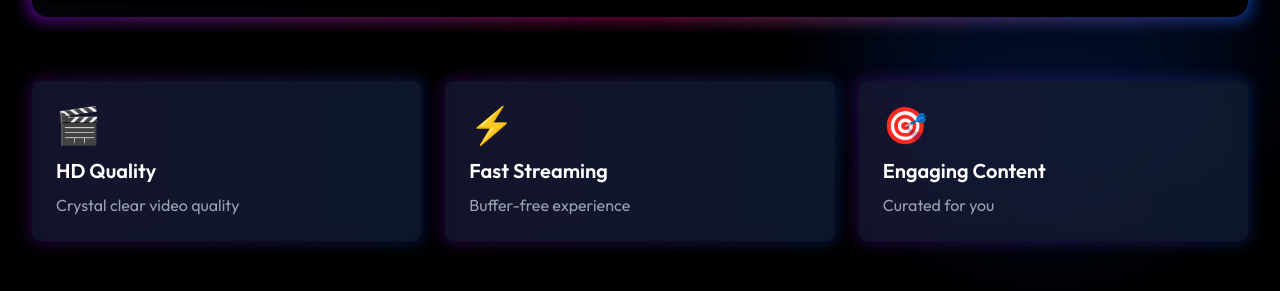
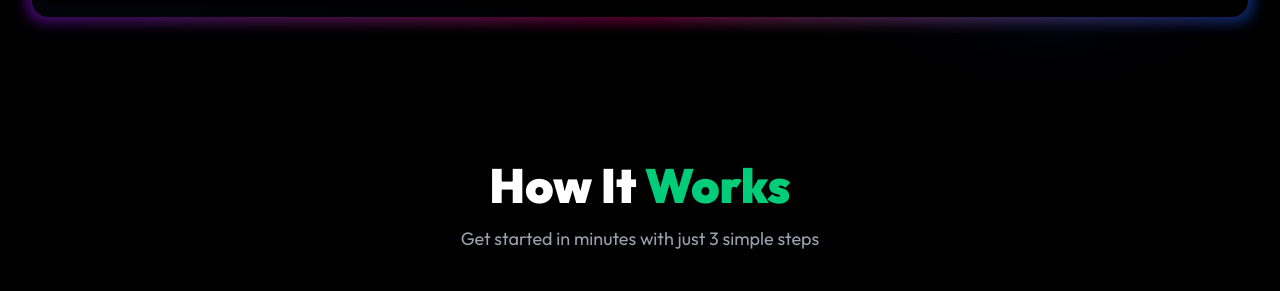
Before and after one commit to Deepanshumelkani77/Interview, a React app in the folder frontend/: page / in a window 1280 px wide. Shown: the part 2758-3049 px from the top of the page. Built offline with nearby package versions, Linux system fonts and the light colour scheme; grey boxes are pictures that could not be loaded; the HTML template or start-up script is replaced by a standard one.

Commit message:
video created successfully

```diff
--- a/frontend/src/components/Video.jsx
+++ b/frontend/src/components/Video.jsx
@@ -25,7 +25,7 @@ const Video = () => {
         <div className="text-center mb-12 sm:mb-16">
           <h2 className="text-4xl sm:text-5xl lg:text-6xl font-bold text-white mb-4 animate-fade-in">
             Watch Our
-            <span className="block mt-2 bg-gradient-to-r from-purple-400 via-pink-500 to-blue-500 bg-clip-text text-transparent">
+            <span className="block mt-2 text-[#00CC79]">
               Featured Video
             </span>
           </h2>
@@ -84,27 +84,7 @@ const Video = () => {
           </div>
         </div>
 
-        {/* Feature Cards Below Video */}
-        <div className="grid grid-cols-1 sm:grid-cols-3 gap-6 mt-12 sm:mt-16">
-          {[
-            { icon: '🎬', title: 'HD Quality', desc: 'Crystal clear video quality' },
-            { icon: '⚡', title: 'Fast Streaming', desc: 'Buffer-free experience' },
-            { icon: '🎯', title: 'Engaging Content', desc: 'Curated for you' },
-          ].map((feature, index) => (
-            <div
-              key={index}
-              className="relative group"
-              style={{ animationDelay: `${index * 0.2}s` }}
-            >
-              <div className="absolute -inset-0.5 bg-gradient-to-r from-purple-600 to-blue-600 rounded-lg blur opacity-25 group-hover:opacity-75 transition duration-500"></div>
-              <div className="relative bg-gray-900/80 backdrop-blur-sm rounded-lg p-6 hover:bg-gray-900 transition duration-300">
-                <div className="text-4xl mb-3">{feature.icon}</div>
-                <h3 className="text-white font-semibold text-xl mb-2">{feature.title}</h3>
-                <p className="text-gray-400">{feature.desc}</p>
-              </div>
-            </div>
-          ))}
-        </div>
+
       </div>
     </div>
   );
```
